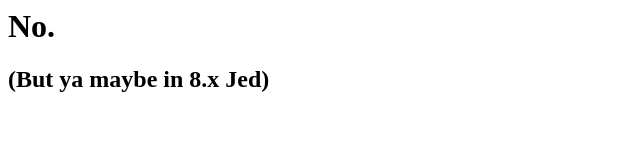
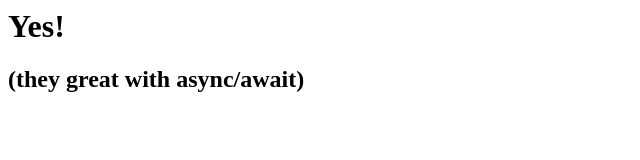
Before and after one commit to brianleroux/doesbrianlerouxusepromisesyet.com, a website: page src/html/get-index/index.html in a window 1280 px wide. Shown: the whole page, without its empty margins (0-640 px from the left). Drawn offline with Linux system fonts and the light colour scheme.

Commit message:
It's happening!

```diff
--- a/src/html/get-index/index.html
+++ b/src/html/get-index/index.html
@@ -1,4 +1,4 @@
 <div class=content>
-  <h1>No.</h1>
-  <h2>(But ya maybe in 8.x Jed)</h2>
+  <h1>Yes!</h1>
+  <h2>(they  great with async/await)</h2>
 </div>
```
